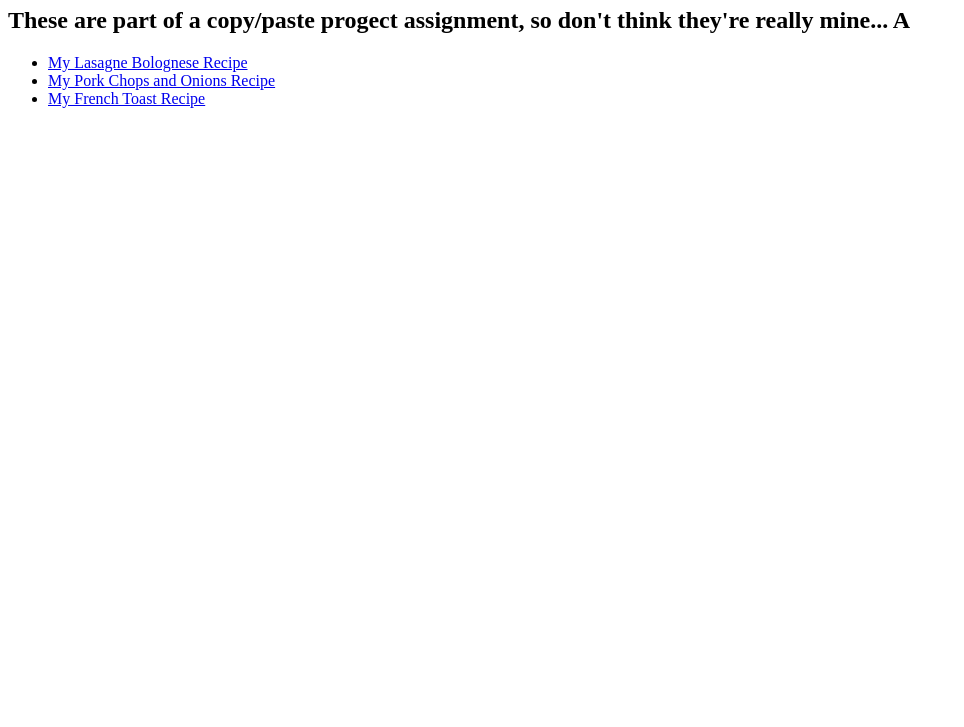
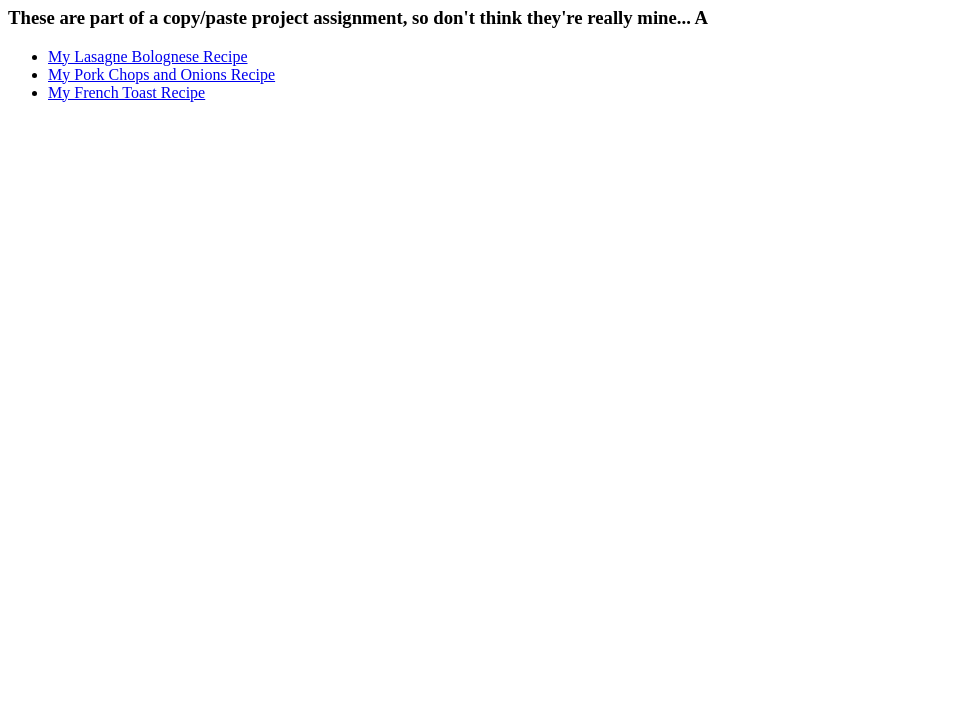
Before and after one commit to inov8tr9/odin-recipes, a plain HTML site: page index.html in a window 1280 px wide. Shown: the part 73-800 px from the top of the page, without its empty margins (0-964 px from the left). Drawn offline with Linux system fonts and the light colour scheme.

Commit message:
index.html

```diff
--- a/index.html
+++ b/index.html
@@ -8,7 +8,7 @@
 </head>
 <body>
     <h1>Odin Recipes</h1>
-    <h2>These are part of a copy/paste progect assignment, so don't think they're really mine... A</h2>
+    <h3>These are part of a copy/paste project assignment, so don't think they're really mine... A</h3>
     <!-- LEARNED how to use an <UL> for this section-->
     <ul>
       <li> <a href = "lasagne.html">My Lasagne Bolognese Recipe</a> </li>
```
